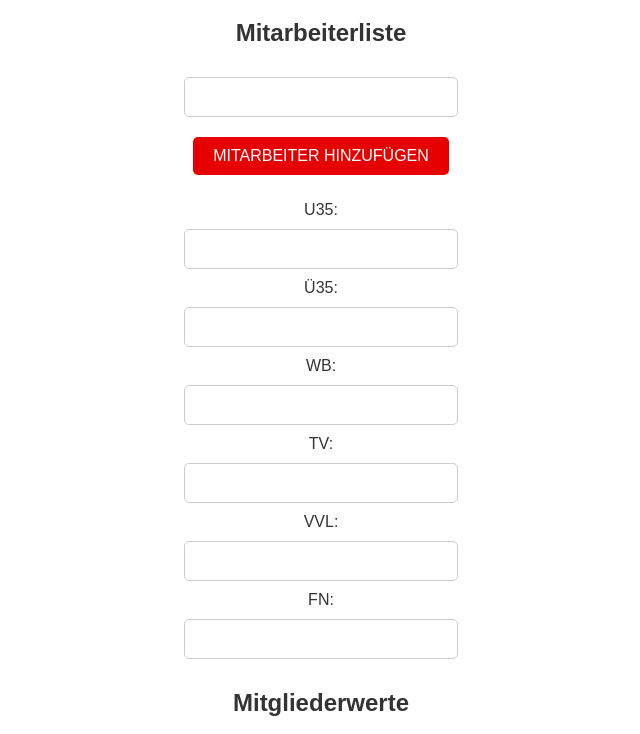
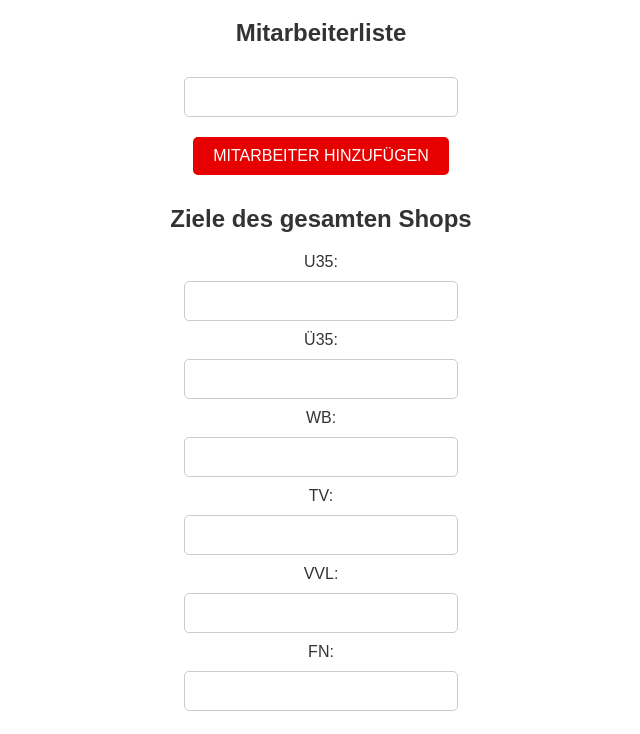
Before and after one commit to KaiDerWahre/shopziele, a plain HTML site: page index.html in a window 1280 px wide. Both pictures are taken after a click on the button "MITARBEITER HINZUFÜGEN". Shown: the part 61-795 px from the top of the page, without its empty margins (319-959 px from the left). Drawn offline with Linux system fonts and the light colour scheme.

Commit message:
Update index.html

```diff
--- a/index.html
+++ b/index.html
@@ -22,6 +22,7 @@
     </div>
 
     <div class="goals">
+        <h2>Ziele des gesamten Shops</h2>
         <div>
             <label>U35:</label>
             <br>
@@ -60,7 +61,7 @@
     </div>
 
     <div class="member-attributes-container" id="member-attributes-container">
-        <h2 hidden class="member-attributes-label" id="member-attributes-label">Mitgliederwerte</h2>
+        <h2 hidden class="member-attributes-label" id="member-attributes-label">Mitarbeiterwerte</h2>
         <div class="member-attributes" id="member-attributes"></div>
     </div>
 
@@ -96,8 +97,6 @@
         image: { type: 'jpeg', quality: 0.98 },
         html2canvas: { scale: 2, logging: true, dpi: 192 },
         jsPDF: { unit: 'pt', format: 'a4', orientation: 'landscape', putOnlyUsedFonts:true },
-        header: [{ text: "My Header", fontSize: 18, margin: [20,20,20,20] }],
-        footer: [{ text: new Date().toLocaleString(), fontSize: 8, margin: [20,20,20,20] }]
     }).save();
   });
 </script>
```
